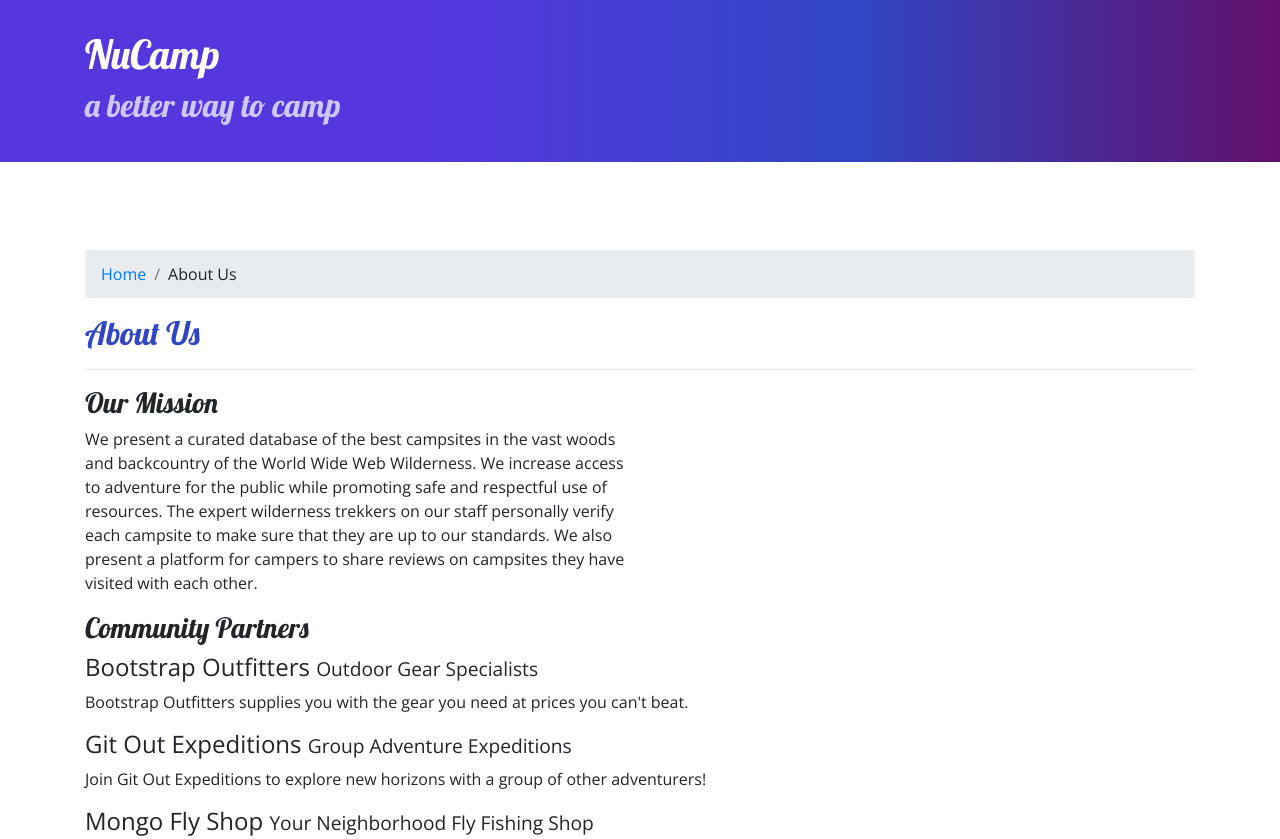
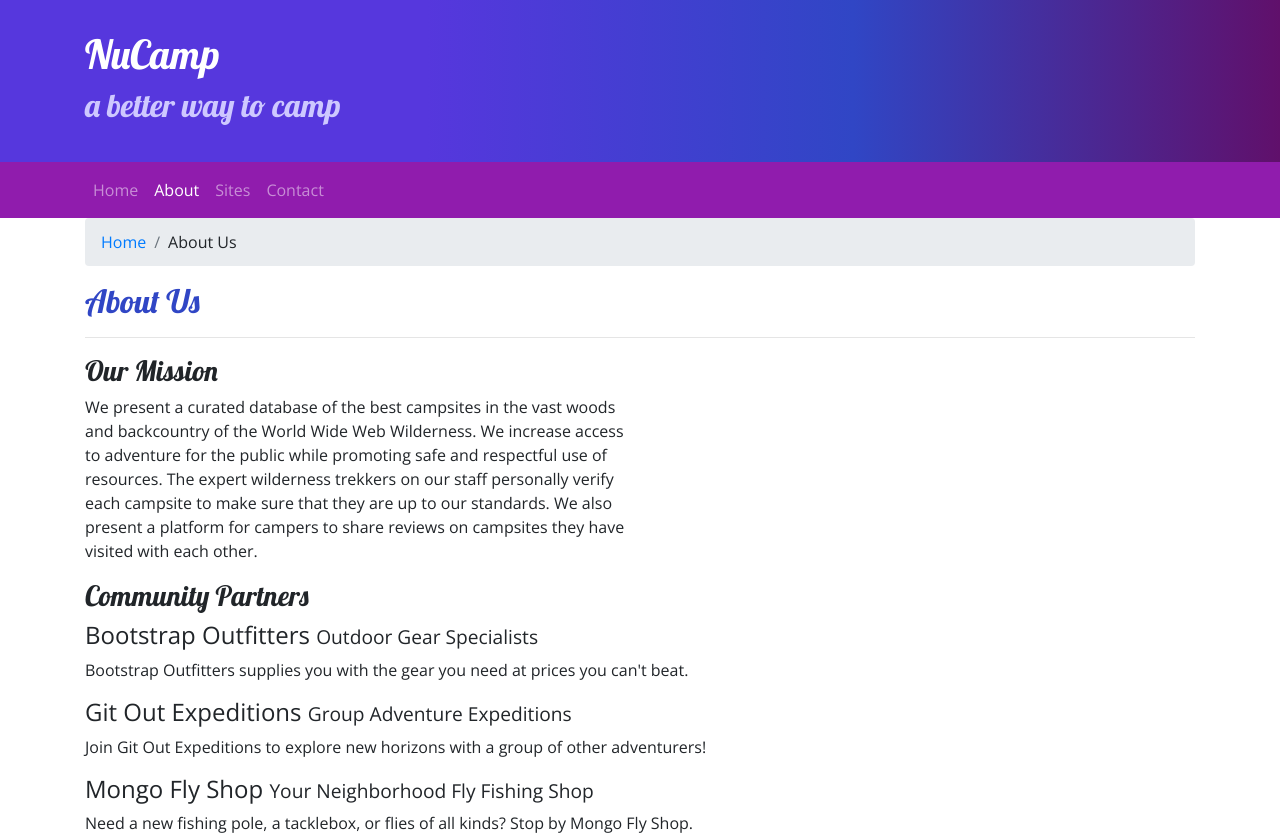
Before and after one commit to nickspera/NucampSite, a website: page aboutus.html in a window 1280 px wide. Shown: the top 839 px of the page. Drawn offline with nearby package versions, Linux system fonts and the light colour scheme; files that its build step writes are made by us from their sources.

Commit message:
updated for navbar and breadcrumbs

```diff
--- a/styles.css
+++ b/styles.css
@@ -20,6 +20,7 @@ footer {
 }
 
 .jumbotron {
+    margin: 0;
     padding: 30px;
     background-image: linear-gradient(to right, #5637DD, #5637DD, #3046C5, #60106B);
     color: white;
@@ -30,3 +31,7 @@ footer {
     border-bottom: 1px ridge;
     min-height: 200px;
 }
+
+.navbar {
+    background-color: #901CAD;
+}
```
